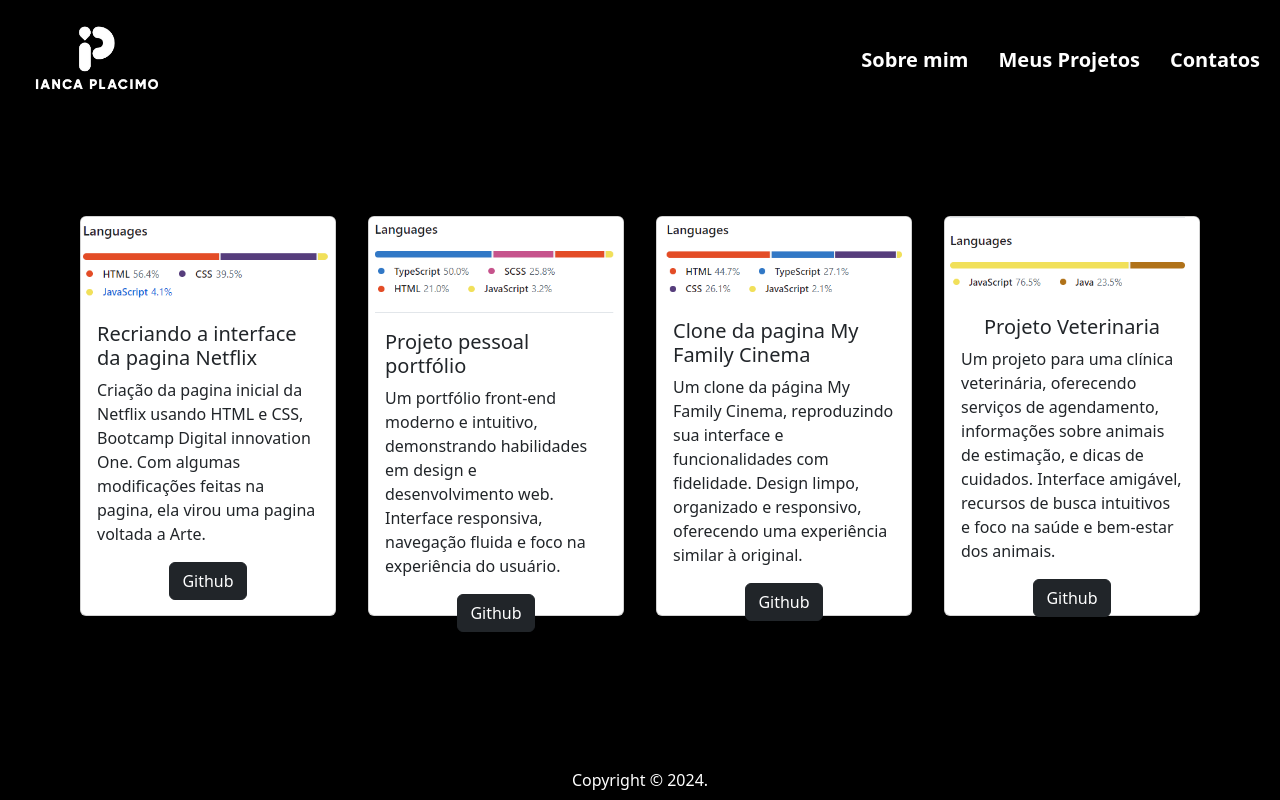
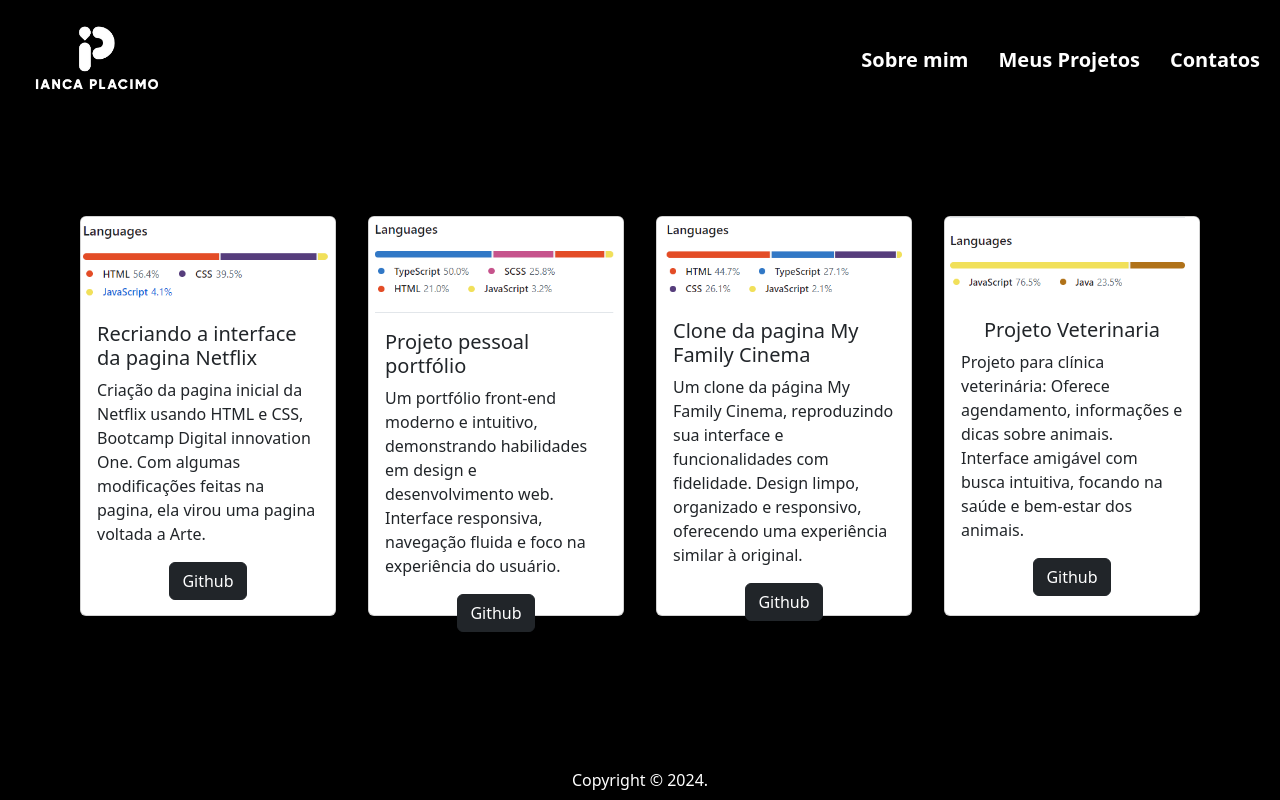
Before and after one commit to IancaPlacimo/curriculo-portifolio-ianca, an Angular app: page /meusProjetos in a window 1280 px wide. Built offline with nearby package versions, Linux system fonts and the light colour scheme.

Commit message:
ajustando texto dos projetos

```diff
--- a/src/app/meus-projetos/meus-projetos.component.html
+++ b/src/app/meus-projetos/meus-projetos.component.html
@@ -12,7 +12,11 @@
         innovation One. Com algumas modificações feitas na pagina, ela virou uma
         pagina voltada a Arte.
       </p>
-      <a href="https://github.com/IancaPlacimo/Clone-Netflix-Arteflix" class="btn btn-dark">Github</a>
+      <a
+        href="https://github.com/IancaPlacimo/Clone-Netflix-Arteflix"
+        class="btn btn-dark"
+        >Github</a
+      >
     </div>
   </div>
 
@@ -29,7 +33,9 @@
         design e desenvolvimento web. Interface responsiva, navegação fluida e
         foco na experiência do usuário.
       </p>
-      <a href="https://github.com/IancaPlacimo/portfolio" class="btn btn-dark">Github</a>
+      <a href="https://github.com/IancaPlacimo/portfolio" class="btn btn-dark"
+        >Github</a
+      >
     </div>
   </div>
 
@@ -46,7 +52,9 @@
         funcionalidades com fidelidade. Design limpo, organizado e responsivo,
         oferecendo uma experiência similar à original.
       </p>
-      <a href="https://github.com/IancaPlacimo/MFC-CLONE" class="btn btn-dark">Github</a>
+      <a href="https://github.com/IancaPlacimo/MFC-CLONE" class="btn btn-dark"
+        >Github</a
+      >
     </div>
   </div>
 
@@ -59,12 +67,15 @@
     <div class="card-body">
       <h5 class="card-title">Projeto Veterinaria</h5>
       <p class="card-text">
-        Um projeto para uma clínica veterinária, oferecendo serviços de
-        agendamento, informações sobre animais de estimação, e dicas de
-        cuidados. Interface amigável, recursos de busca intuitivos e foco na
+        Projeto para clínica veterinária: Oferece agendamento, informações e
+        dicas sobre animais. Interface amigável com busca intuitiva, focando na
         saúde e bem-estar dos animais.
       </p>
-      <a href="https://github.com/IancaPlacimo/Projeto-Veterinaria" class="btn btn-dark">Github</a>
+      <a
+        href="https://github.com/IancaPlacimo/Projeto-Veterinaria"
+        class="btn btn-dark"
+        >Github</a
+      >
     </div>
   </div>
 </div>
```
